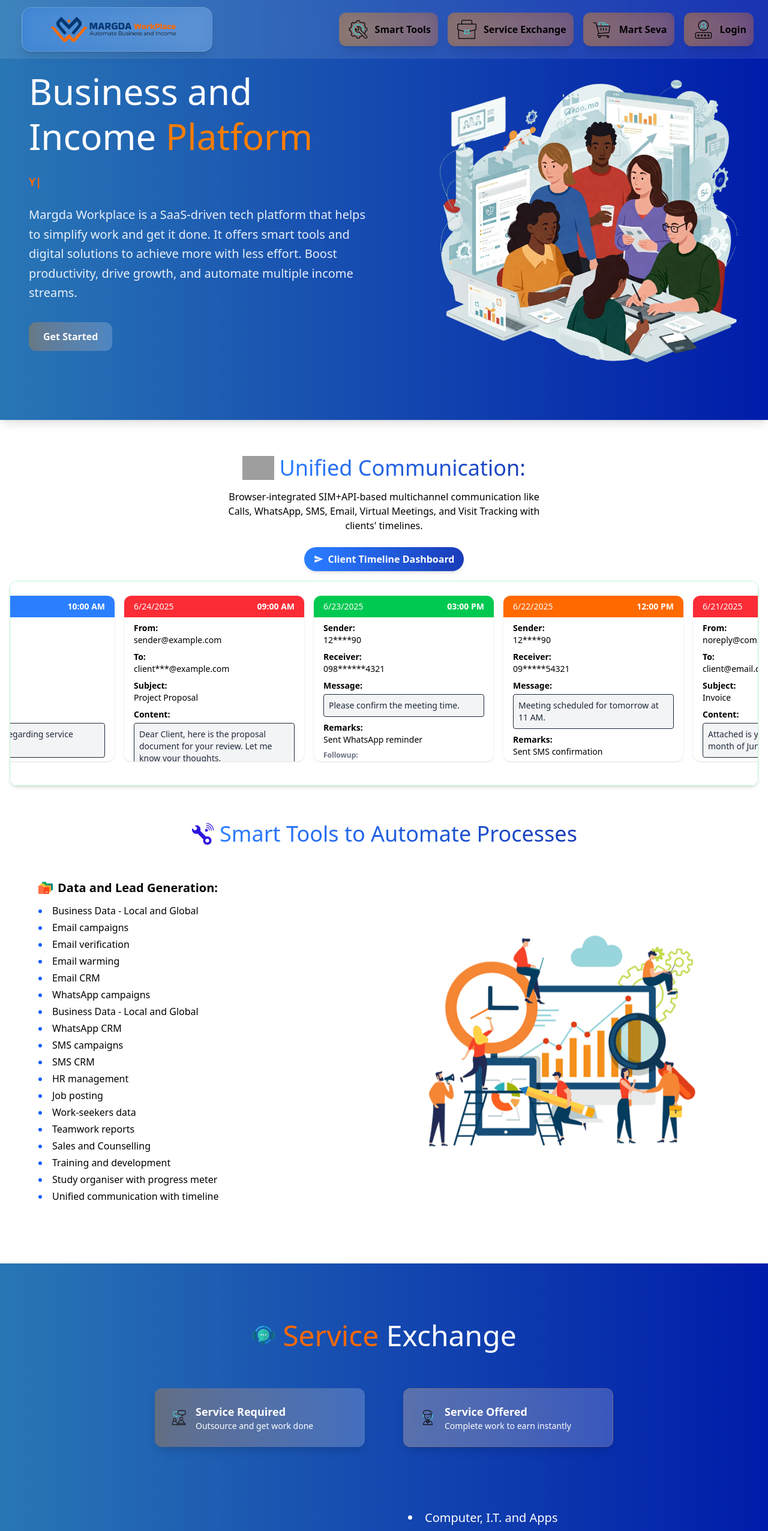
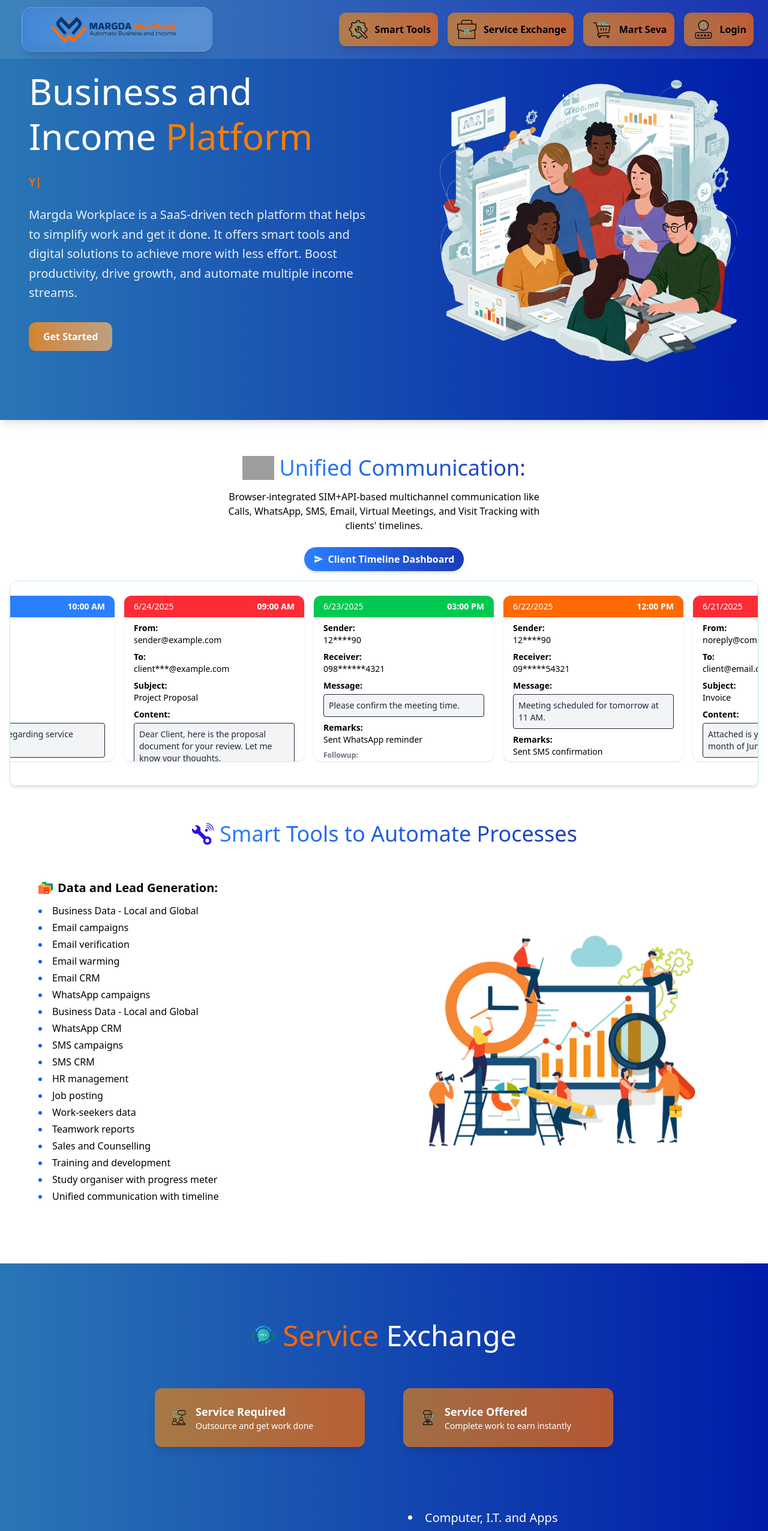
Before and after one commit to margda-workplace/margda, a Next.js app: page / in a window 1280 px wide. Shown: the top 2552 px of the page at 60% size. Built offline with nearby package versions, Linux system fonts and the light colour scheme; grey boxes are pictures that could not be loaded.

Commit message:
Edited nav items and customized more buttons

```diff
--- a/src/app/components/banner.js
+++ b/src/app/components/banner.js
@@ -136,7 +136,7 @@
 
 
 
-            <button className="mt-6 md:mt-8 px-6 py-3 bg-gradient-to-l from-white/20 to-orange-400/30
+            <button className="mt-6 md:mt-8 px-6 py-3 bg-gradient-to-l from-orange-300/70 to-orange-400/80
                 backdrop-blur-md text-black font-semibold rounded-xl hover:scale-105 hover:from-white/30 hover:to-orange-300/50 text-white transition duration-200 text-sm md:text-base slide-in-3">
               Get Started
             </button>
--- a/src/app/components/navbar.js
+++ b/src/app/components/navbar.js
@@ -56,12 +56,12 @@
             <button
               key={idx}
               className="group flex items-center gap-2
-             bg-gradient-to-l from-orange-500/30 to-orange-400/40
+             bg-gradient-to-l from-orange-500/70 to-orange-400/60
                 backdrop-blur-md
              rounded-xl
              px-3 py-2
              shadow-lg
-             hover:from-orange-400/40 hover:to-orange-300/30
+             hover:from-orange-500/50 hover:to-orange-400/50
              hover:scale-105
              hover:shadow-xl
              hover:-translate-y-1
@@ -120,7 +120,7 @@
             <button
               key={idx}
               className="group flex items-center gap-2
-             bg-gradient-to-l from-orange-500/30 to-orange-400/40
+             bg-gradient-to-l from-orange-500/70 to-orange-400/60
              rounded-xl
              px-3 py-2
              shadow-lg
--- a/src/app/page.js
+++ b/src/app/page.js
@@ -301,7 +301,7 @@
                 flex items-center gap-3
                 w-full sm:w-auto
                 sm:min-w-[300px] md:min-w-[350px]
-                bg-gradient-to-l from-white/20 to-orange-400/30
+                bg-gradient-to-l from-orange-500/70 to-orange-400/60
                 backdrop-blur-md
                 hover:from-white/30 hover:to-orange-400/40
                 hover:scale-105
@@ -342,7 +342,7 @@
                 flex items-center gap-3
                 w-full sm:w-auto
                 sm:min-w-[300px] md:min-w-[350px]
-                bg-gradient-to-l from-white/20 to-orange-200/30
+                bg-gradient-to-l from-orange-500/70 to-orange-400/60
                 backdrop-blur-md
                 border border-orange-400/20
                 hover:from-white/30 hover:to-orange-400/40
@@ -439,7 +439,7 @@
             <div className="flex flex-col sm:flex-row gap-3 sm:gap-4 lg:gap-6 justify-center items-center">
               <button
                 className="w-full sm:w-auto bg-gradient-to-l from-white/30 to-orange-400/30
-                backdrop-blur-md hover:border-1 border-orange-200 hover:from-white/30 hover:to-orange-400/40 text-white font-semibold px-6 sm:px-8 lg:px-10 py-3 sm:py-4 lg:py-5 rounded-full hover:scale-105 transition-transform transition-colors duration-200 flex items-center justify-center gap-2 shadow-lg text-sm sm:text-base lg:text-lg"
+                backdrop-blur-md hover:border-1 border-orange-200 hover:from-orange-500/70  hover:to-orange-400/60 text-white font-semibold px-6 sm:px-8 lg:px-10 py-3 sm:py-4 lg:py-5 rounded-full hover:scale-105 transition-transform transition-colors duration-200 flex items-center justify-center gap-2 shadow-lg text-sm sm:text-base lg:text-lg"
               >
                 Request a demo
                 <svg
@@ -457,8 +457,8 @@
                 </svg>
               </button>
 
-              <button className="w-full sm:w-auto border-1 border-orange-300 hover:bg-gradient-to-l from-white/20 to-orange-200/30
-                backdrop-blur-md text-orange-300 hover:from-white/30 hover:to-orange-400/40 font-semibold px-6 sm:px-8 lg:px-10 py-3 sm:py-4 lg:py-5 rounded-full hover:text-white hover:scale-105 transition-transform transition-all duration-200 shadow-lg text-sm sm:text-base lg:text-lg">
+              <button className="w-full sm:w-auto hover:border-1 border-white bg-gradient-to-l from-white/30 to-orange-400/30 hover:from-orange-500/70  hover:to-orange-400/60
+                backdrop-blur-md text-white font-semibold px-6 sm:px-8 lg:px-10 py-3 sm:py-4 lg:py-5 rounded-full hover:text-white hover:scale-105 transition-transform transition-all duration-200 shadow-lg text-sm sm:text-base lg:text-lg">
                 Start Free Trial
               </button>
             </div>
```
